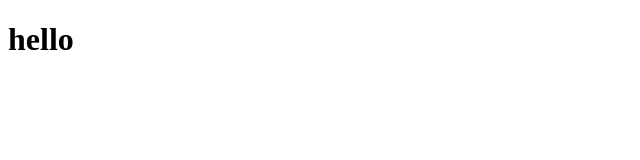
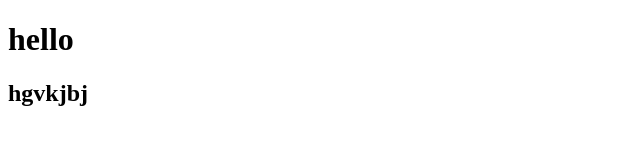
Before and after one commit to lizi-web/project, a plain HTML site: page index.html in a window 1280 px wide. Shown: the whole page, without its empty margins (0-640 px from the left). Drawn offline with Linux system fonts and the light colour scheme.

Commit message:
add vhhmjj,h

```diff
--- a/index.html
+++ b/index.html
@@ -7,6 +7,7 @@
 </head>
 <body>
 	<h1>hello</h1>
+	<h2>hgvkjbj</h2>
 
 </body>
 </html>
```
